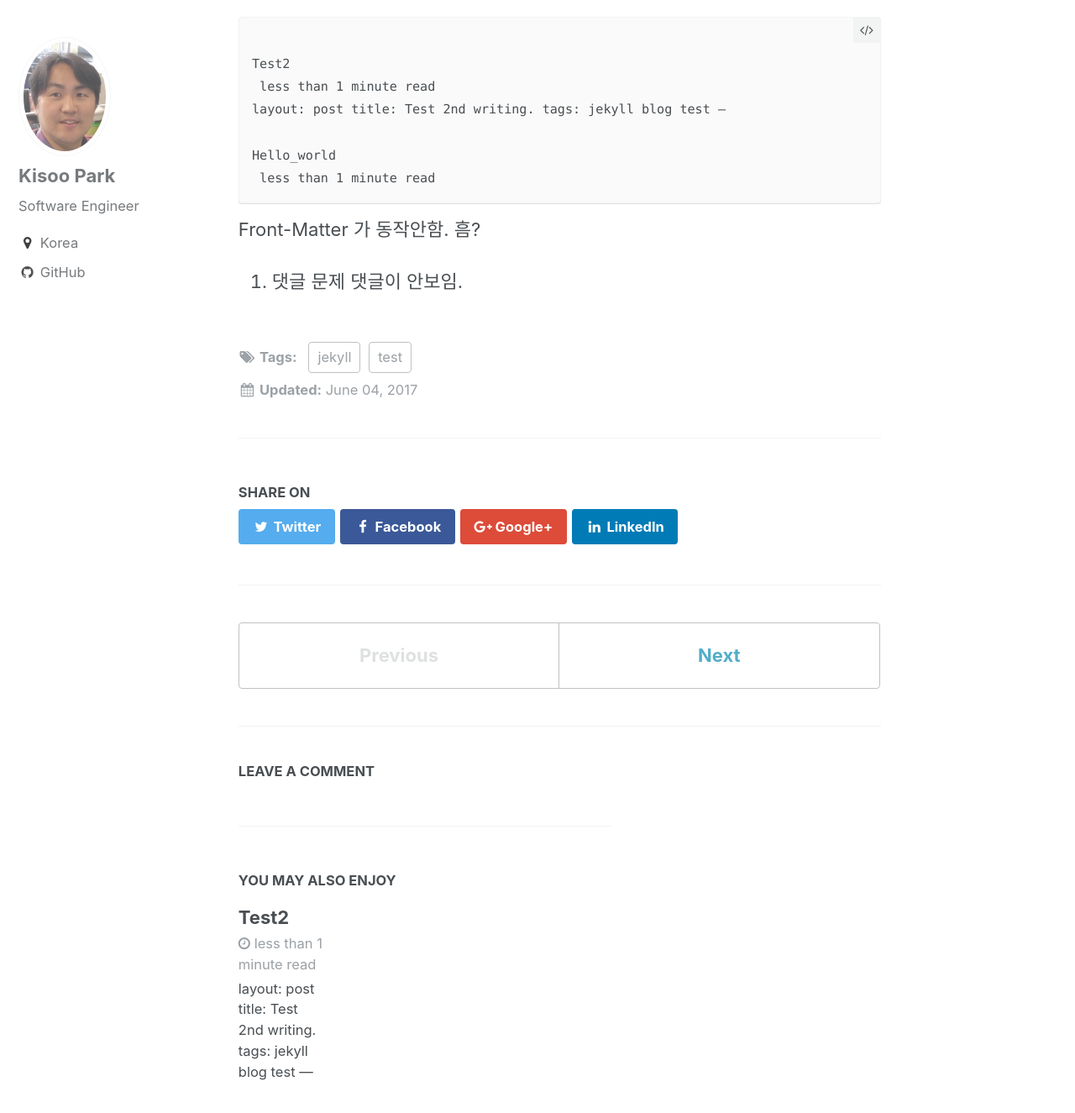
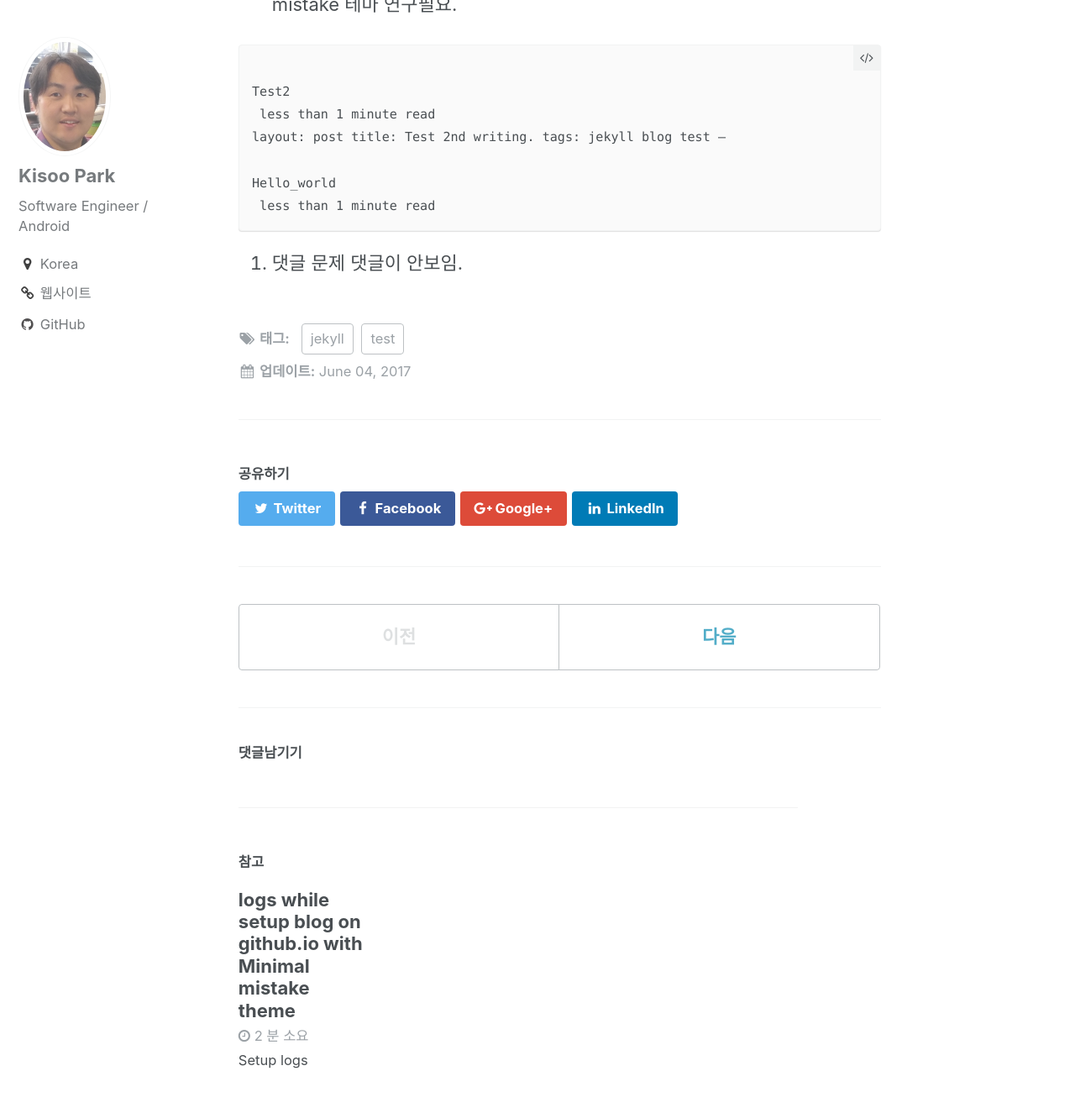
Before and after one commit to aska94-zz/aska94.github.io, a Jekyll site: the page built from _posts/2017-06-04-hello_world.md, in a window 1280 px wide and 1400 px high, scrolled down 924 px. Shown: the top 1325 px of the window at 84% size. Built offline with Jekyll 4.4.1, drawn with Linux system fonts in a browser that asks for light colours; comment, search, counter and statistics services are not loaded; some of the changed lines change nothing that is shown; some of the changed text lies outside the part shown.

Commit message:
upload setup blog

```diff
--- a/_config.yml
+++ b/_config.yml
@@ -8,11 +8,11 @@
 theme: minimal-mistakes-jekyll
 
 # Site Settings
-locale                   : "en"
+locale                   : "ko-KR"
 title                    : "Faded"
 title_separator          : "-"
 name                     : "Kisoo Park"
-description              : "test codes"
+description              : "Collections of Test Codes"
 url                      : "https://aska94.github.io" # the base hostname & protocol for your site e.g. "https://mmistakes.github.io"
 baseurl                  : # the subpath of your site, e.g. "/blog"
 repository               : "aska94/aska94.github.io" # GitHub username/repo-name e.g. "mmistakes/minimal-mistakes"
@@ -72,19 +72,19 @@ social:
 
 # Analytics
 analytics:
-  provider               : false # false (default), "google", "google-universal", "custom"
+  provider               : "google-universal" # false (default), "google", "google-universal", "custom"
   google:
-    tracking_id          :
+    tracking_id          : "UA-100597016-1"
 
 
 # Site Author
 author:
   name             : "Kisoo Park"
   avatar           : "/assets/images/bio-photo.jpg" # path of avatar image, e.g. "/assets/images/bio-photo.jpg"
-  bio              : "Software Engineer"
+  bio              : "Software Engineer / Android "
   location         : "Korea"
   email            :
-  uri              :
+  uri              : "https://aska94.github.io"
   bitbucket        :
   codepen          :
   dribbble         :
--- a/_posts/2017-06-04-hello_world.md
+++ b/_posts/2017-06-04-hello_world.md
@@ -26,6 +26,7 @@ FrontMatter에 넣은 타이틀이 이상하게 보임
     2-1 첫줄에 --- 를 넣어야 하는듯
     2-2 뭘 바꿨는지 모르겠는데, 파일이 삭제돼서 deploy됨
     2-3 title 동작함
+    2-4 tags 동작함. layout 을 single 로 해야 함. -> minimal mistake 테마 연구필요.
 
 
 {% highlight html %}
@@ -37,7 +38,7 @@ Hello_world
  less than 1 minute read
 {% endhighlight %}
 
-Front-Matter 가 동작안함. 흠?
+
 
 
 3. 댓글 문제
--- /dev/null
+++ b/_posts/2017-06-06-setup-blog-with-minimal-mistake.md
@@ -0,0 +1,83 @@
+---
+layout: single
+title: logs while setup blog on github.io with Minimal mistake theme
+tags: [blog, jekyll, minimal mistake]
+time: 2017-06-06 13:42:39
+---
+
+Setup logs
+
+
+들어가며
+1. 유행은 좀 지났지만 어쨌든 개발자 나부랭이로써 github.io 에 개발블로그를 하나 만들어보고 싶었다.
+2. 회사 정책상 그간 github은 못썼지만, 이제
+쓰게 해준다니 열심히 써보자.
+
+준비
+1. github.com 의 문서를 읽어보았다.
+2. github.io 블로그 만들기 따위로 검색
+
+실행
+1. github.com 에 블로그를 만들기 위해선 [username].github.io 라는 이름의 public repository 가 필요하다.
+- GitHub Pages 설명 https://pages.github.com/
+이 repository 의 Master branch 에 내용물을 올려놓으면 웹페이지로 동작한다
+
+2. index.html 만 올려놓기엔 좀 그러니 제공되는 테마를 써보자.
+repository setting > GitHub Pages 항목을 보면 Theme chooser 라고 Jekyll theme 를 고를수 있다.
+그런데 들어가보면 theme 가 12 개 달랑 있다.
+
+    2-1 jekyll theme 라는 걸 지원한다.
+      그럼 jeykyll 이 뭔지 알아본다
+      - Jekyll site : https://jekyllrb.com/
+      - Jekyll themes : http://jekyllthemes.org/
+
+    2-2 minimal mistake theme 를 선택해보았다.
+    - minimal mistake : https://mmistakes.github.io/minimal-mistakes/
+
+    2-3 하라는 대로 따라한다. 참쉽죠? ~_~
+     ... 쉽긴 개뿔이.
+     10년만에 홈페이지를 건드리려니 모르는 용어투성이라 이해하기 어렵다.
+
+    2-4 추가 compoenent 설정
+    - 사이트 통계 : google universal 을 붙여보았다.
+    - SEO :  short for search engine optimization 인듯. 필요없어보여 안했음.
+    - comment : 여러가지 시스템이 있지만. 많이 쓰는거 같은 Disqus 를 적용했다.
+    - disqus : https://disqus.com/ 사이트 가입하고 short id 를 얻어서 적용하면 된다
+
+3. jekylll 문서를 읽다보면, 각종 plugin 인이 github.io 에서는 안된다는 걸 알수 있다. 방법은 local 에서 빌드해서 넣든지, 아니면 다른 site 에서 만들어 넣든지. 보통 많이 쓰는 travis-ci.org 를 써서 연결해 보았다.
+
+    3-1 travis-ci 사이트에 가입하고, github.com 과 연결한다. github.io repository 에서 travis-ci 를 사용하도록 한다
+
+    3-2 github.com 의 profile setting 페이지에서 Key 값을 가져다 travis 의 secure 값을 만들어낸다. 이유는 그렇게 안하면 key 값이 노출돼서 암호화가 필요하다.
+
+    3-3 travis secure 를 만들려면 Local 에 실행파일을 설치해야 한다. repository 별로 secure 값이 다르므로, repository 를 재생성한다든지 하면 다시 만들어야 된다
+
+    3-4 travis 세팅을 하고 나면 repository 에 파일을 올려야 하는데, source branch 를 만들어 업로드하고, repository setting의 Branch 항목에서 source 를 default 로 설정한다.
+    이렇게 하면 source 에 파일을 업로드하면, travis 가 이를 감지하고 build후 완성된 파일을 master 에 업로드한다
+
+    3-5 _config.yml 의 travis 설정 항목
+
+    {% highlight ruby %}
+        # Settings for deploy rake task
+        # Username and repo of Github repo, e.g.
+        # https://github.com/USERNAME/REPO.git
+        # username defaults to ENV['GIT_NAME'] used by Travis
+        # repo defaults to USERNAME.github.io
+        # Branch defaults to "source" for USERNAME.github.io
+        # or "master" otherwise
+        username: aska94
+        repo: aska94.github.io
+        source_branch: source
+        destination_brach: master
+        destination: ../gh-pages/
+    {% endhighlight %}
+
+    3-6 Rakefile 의 내용도 확인해본다
+
+    {% highlight ruby %}
+        CONFIG = YAML.load(File.read('_config.yml'))
+        USERNAME = CONFIG["username"]
+        REPO = CONFIG["repo"]
+        SOURCE_BRANCH = CONFIG["source_branch"]
+        DESTINATION_BRANCH = CONFIG["destination_brach"]
+    {% endhighlight}
--- a/_posts/2017-06-06-test2.md
+++ /dev/null
@@ -1,10 +0,0 @@
-
----
-layout: post
-title: Test 2nd writing.
-tags: jekyll blog test
----
-
-
-ok. It's 2nd writing.
-can you see it?
```
